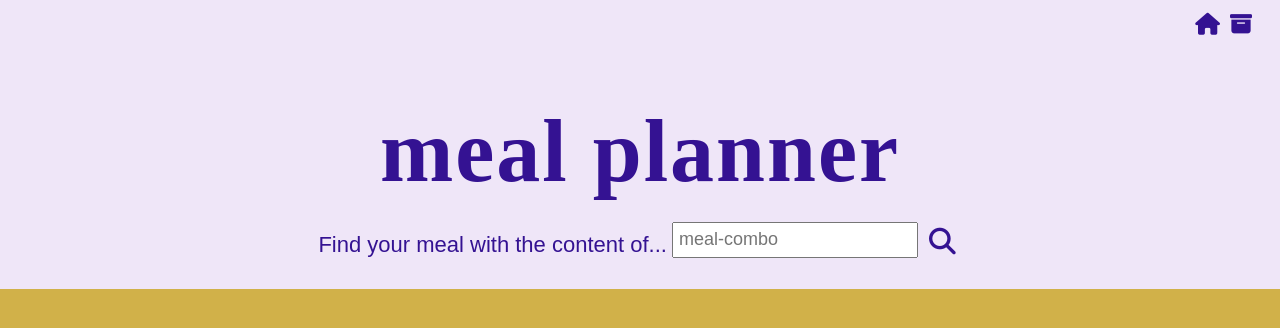
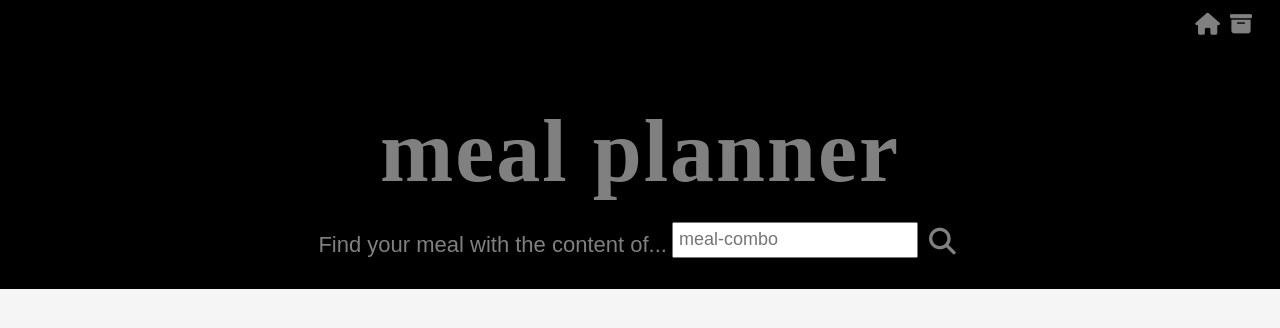
Before and after one commit to nathreshma/meal, a plain HTML site: page index.html in a window 1280 px wide. Drawn offline with nearby package versions, Linux system fonts and the light colour scheme; no server answers.

Commit message:
Update style.css

```diff
--- a/style.css
+++ b/style.css
@@ -1,9 +1,9 @@
 @import url('https://fonts.googleapis.com/css2?family=Bitter&family=Nunito&display=swap');
 
 :root {
-  --warm-red: #efe6f8;;
-  --off-white: #d1b149;
-  --charcoal: #341292;
+  --warm-red: #000000;
+  --off-white: #f5f5f5;
+  --charcoal: #808080;
 }
 
 * {
@@ -11,9 +11,6 @@
 }
 
 
-/* ==========================================================================
-  Global Styles
-========================================================================== */
 
 body {
   font-family: 'cursive', sans-serif;
@@ -31,9 +28,7 @@ button {
   cursor: pointer;
 }
 
-/* ==========================================================================
-  Nav Styles
-========================================================================== */
+
 
 nav {
   padding-top: 0.3em;
```
